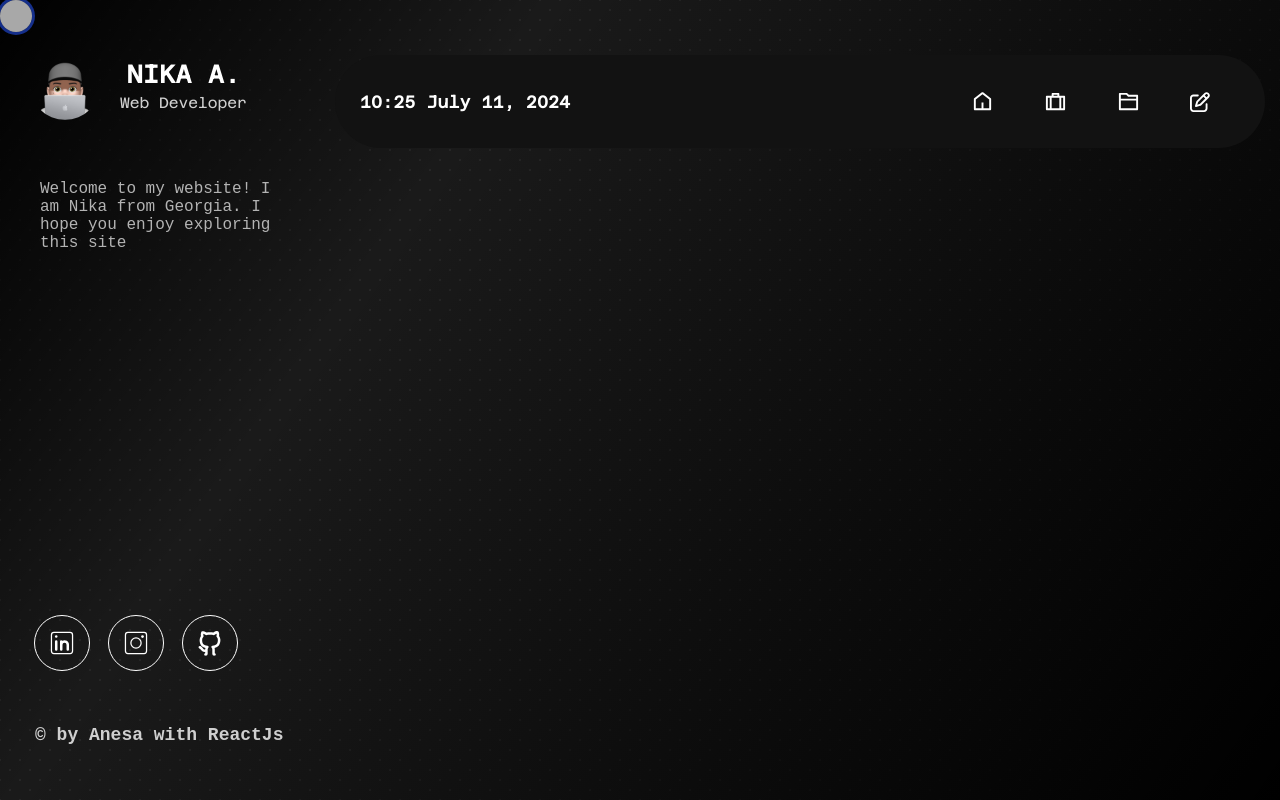
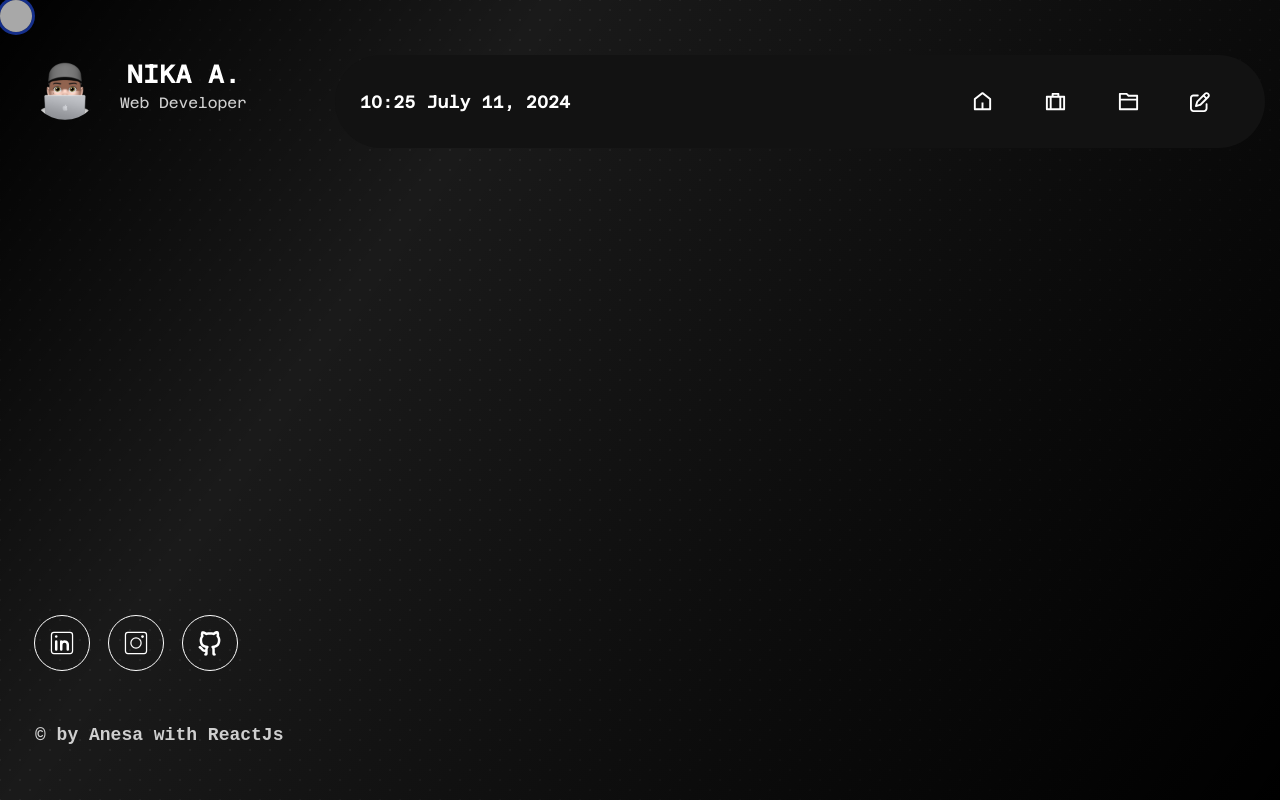
Before and after one commit to anesanika/MyPortfolio, a React (Create React App) app: page / in a window 1280 px wide. Built offline with nearby package versions, Linux system fonts and the light colour scheme.

Commit message:
header text

```diff
--- a/src/components/header/Header.jsx
+++ b/src/components/header/Header.jsx
@@ -8,7 +8,8 @@ import { useLocation } from "react-router-dom";
 function Header() {
   const location = useLocation().pathname;
   const HeaderText = {
-    "/": "Welcome to my website! I am Nika from Georgia. I hope you enjoy exploring this site",
+    "/MyPortfolio":
+      "Welcome to my website! I am Nika from Georgia. I hope you enjoy exploring this site",
 
     "/about": `
     Hi, I'm Nika from Georgia. I am a Front-End Developer with aspirations of becoming a Full-Stack Developer. This page is dedicated to sharing more about my background and experiences with you. Currently, I am focusing on learning Back-End development...
```
